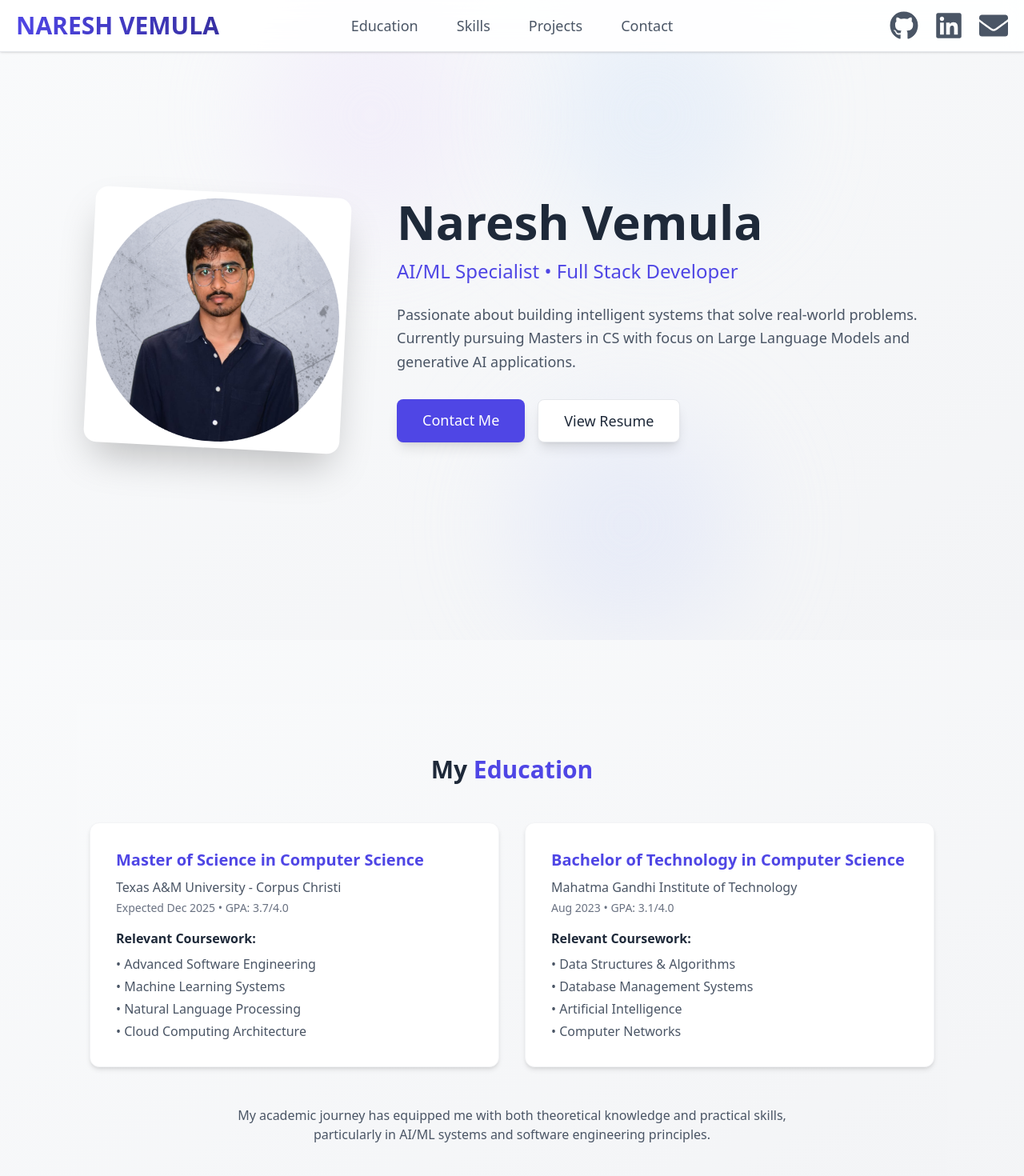
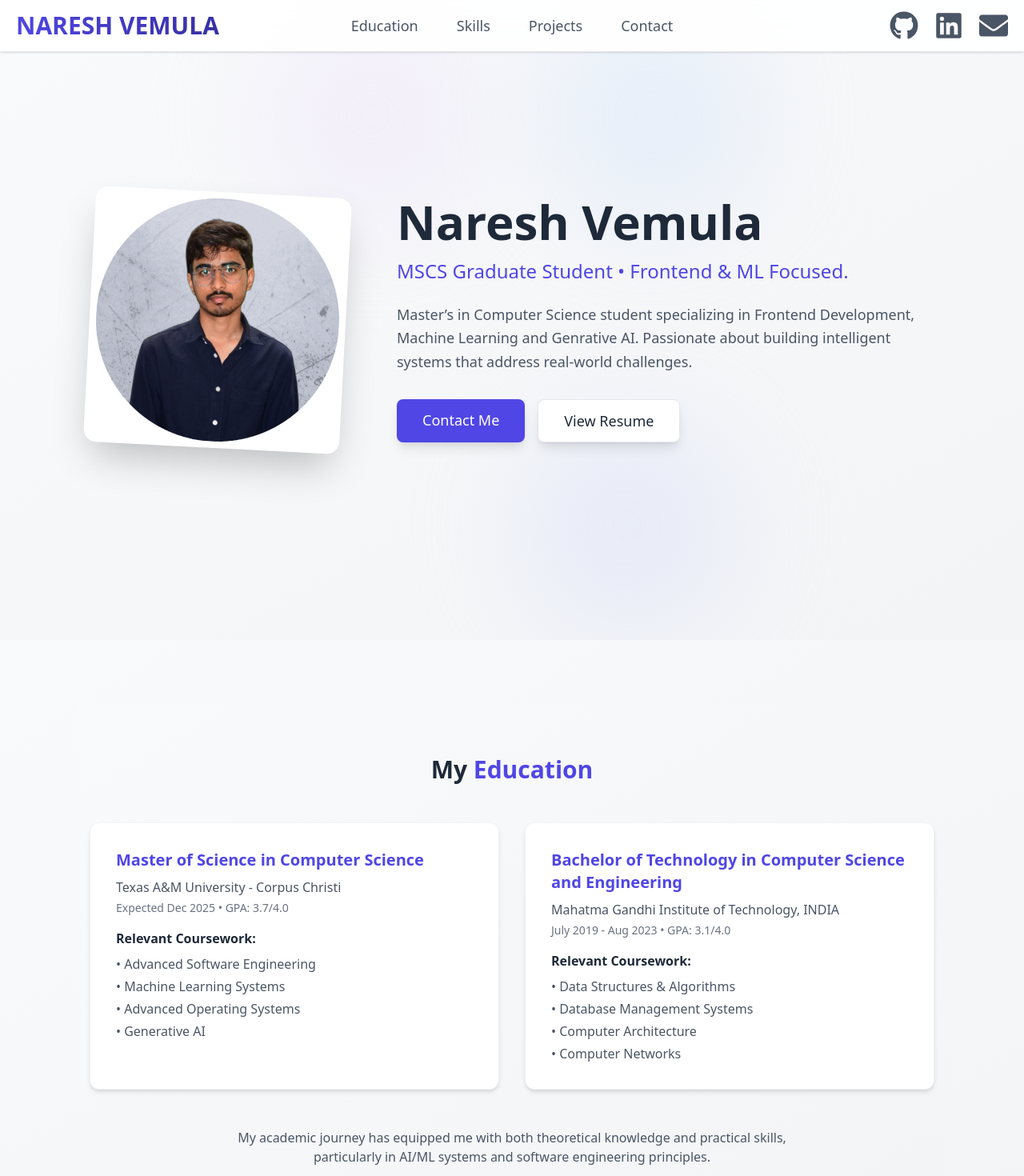
Before and after one commit to Naresh-081/My-Portfolio, a Next.js app: page / in a window 1280 px wide. Shown: the top 1470 px of the page at 80% size. Built offline with nearby package versions, Linux system fonts and the light colour scheme.

Commit message:
updated links

```diff
--- a/app/components/Header.tsx
+++ b/app/components/Header.tsx
@@ -56,7 +56,7 @@ export default function Header() {
             <a href="https://github.com/Naresh-081" target="_blank" className="text-gray-600 hover:text-[#4f46e5] transition-colors flex items-center">
               <FaGithub size={36} />
             </a>
-            <a href="www.linkedin.com/in/naresh-vemula-149b15238" target="_blank" className="text-gray-600 hover:text-[#4f46e5] transition-colors flex items-center">
+            <a href="https://www.linkedin.com/in/naresh-vemula-149b15238/" target="_blank" className="text-gray-600 hover:text-[#4f46e5] transition-colors flex items-center">
               <FaLinkedin size={36} />
             </a>
             <a href="mailto:nvemula@islander.tamucc.edu" className="text-gray-600 hover:text-[#4f46e5] transition-colors flex items-center">
--- a/app/sections/Education.tsx
+++ b/app/sections/Education.tsx
@@ -41,8 +41,8 @@ export default function Education() {
             <ul className="space-y-1 text-gray-600">
               <li>• Advanced Software Engineering</li>
               <li>• Machine Learning Systems</li>
-              <li>• Natural Language Processing</li>
-              <li>• Cloud Computing Architecture</li>
+              <li>• Advanced Operating Systems</li>
+              <li>• Generative AI</li>
             </ul>
           </motion.div>
 
@@ -55,13 +55,13 @@ export default function Education() {
             className="bg-white p-8 rounded-xl shadow-md border border-gray-100"
           >
             <h3 className="text-xl font-bold mb-2 text-[#4f46e5]">
-              Bachelor of Technology in Computer Science
+              Bachelor of Technology in Computer Science and Engineering
             </h3>
             <p className="text-gray-600 mb-1">
-              Mahatma Gandhi Institute of Technology
+              Mahatma Gandhi Institute of Technology, INDIA
             </p>
             <p className="text-gray-500 text-sm mb-4">
-              Aug 2023 • GPA: 3.1/4.0
+              July 2019 - Aug 2023 • GPA: 3.1/4.0
             </p>
 
             <h4 className="font-semibold mb-2 text-gray-800">
@@ -70,7 +70,7 @@ export default function Education() {
             <ul className="space-y-1 text-gray-600">
               <li>• Data Structures & Algorithms</li>
               <li>• Database Management Systems</li>
-              <li>• Artificial Intelligence</li>
+              <li>• Computer Architecture</li>
               <li>• Computer Networks</li>
             </ul>
           </motion.div>
--- a/app/sections/Hero.tsx
+++ b/app/sections/Hero.tsx
@@ -53,7 +53,7 @@ export default function Hero() {
             transition={{ delay: 0.1, type: 'spring', stiffness: 100 }}
             className="text-2xl text-[#4f46e5] mb-6 font-medium"
           >
-            AI/ML Specialist • Full Stack Developer
+            MSCS Graduate Student • Frontend & ML Focused.
           </motion.p>
 
           <motion.p
@@ -63,9 +63,8 @@ export default function Hero() {
             transition={{ delay: 0.2, type: 'spring', stiffness: 100 }}
             className="text-lg text-gray-600 mb-8 leading-relaxed"
           >
-            Passionate about building intelligent systems that solve real-world problems.
-            Currently pursuing Masters in CS with focus on Large Language Models and
-            generative AI applications.
+            Master’s in Computer Science student specializing in Frontend Development, Machine Learning and Genrative AI.
+            Passionate about building intelligent systems that address real-world challenges.
           </motion.p>
 
           <motion.div
--- a/app/sections/Projects.tsx
+++ b/app/sections/Projects.tsx
@@ -53,18 +53,17 @@ const projects = [
     ]
   },
   {
-    title: "XYZ Vision",
-    description: "Computer vision for industrial automation",
-    tags: ["Python", "OpenCV", "TensorFlow", "Flask"],
-    image: "/ccp.png",
+    title: "Mood Based Music Player",
+    tags: ["OpenCV", "TensorFlow", "Pygame", "Tkinter"],
+    image: "/Mood.webp",
     points: [
-      "Real-time object detection with 95% precision",
-      "Reduced processing time by 60% with model optimization",
-      "Custom dashboard for quality control monitoring"
+      "Used OpenCV with Haar cascades to detect faces.",
+      "Loads a pre-trained emotion model with Keras.",
+      "Captures real-time faces and predicts emotions.",
+      "Opens a music player GUI built using Tkinter and Pygame."
     ],
     links: [
-      { name: "Demo", url: "#", icon: <FiExternalLink /> },
-      { name: "Research", url: "https://github.com/your-repo/xyz-vision", icon: <FiGithub /> }
+      { name: "Code", url: "https://github.com/your-repo/xyz-vision", icon: <FiGithub /> }
     ]
   }// ... (keep your existing projects array)
 ];
--- a/package.json
+++ b/package.json
@@ -17,6 +17,7 @@
     "@tabler/icons-react": "^3.31.0",
     "class-variance-authority": "^0.7.1",
     "clsx": "^2.1.1",
+    "emailjs-com": "^3.2.0",
     "framer-motion": "^12.6.3",
     "geist": "^1.3.1",
     "lucide-react": "^0.487.0",
```
Also changed, not shown: public/Mood.webp (added), 1 other file (tests, documents, lock files or other folders).
